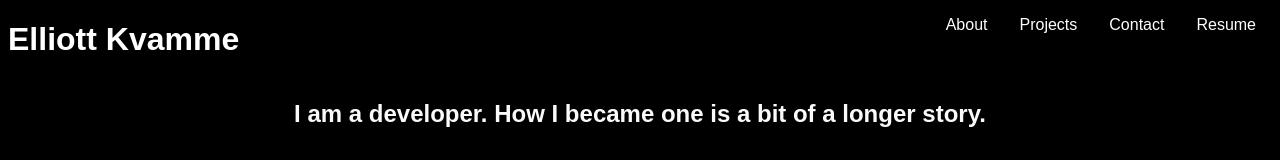
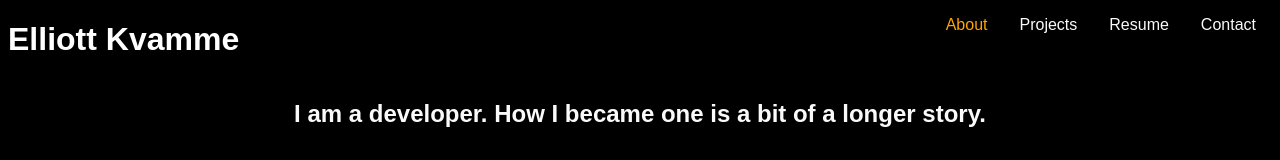
Before and after one commit to Bycicleace/react-portfolio, a React (Create React App) app: page / in a window 1280 px wide. Shown: the top 160 px of the page. Built offline with nearby package versions, Linux system fonts and the light colour scheme.

Commit message:
added highlighting with Nav selections

```diff
--- a/src/components/Nav/index.js
+++ b/src/components/Nav/index.js
@@ -1,6 +1,11 @@
 import React from 'react';
 
-function Nav() {
+function Nav(props) {
+    const {
+        currentNavigation,
+        setCurrentNavigation
+     } = props;
+
     return (
         <header className='flex-row flex-wrap px-1 space-between'>
             <h1>
@@ -10,17 +15,17 @@ function Nav() {
             </h1>
             <nav>
                 <ul className='flex-row flex-wrap'>
-                    <li className='mx-2'>
-                        <a href="#about">About</a>
+                    <li className={`mx-2 ${currentNavigation === 'about' && 'navactive'}`}>
+                        <span onClick={() => setCurrentNavigation('about')}>About</span>
                     </li>
-                    <li className='mx-2'>
-                        <a href="#projects">Projects</a>
+                    <li className={`mx-2 ${currentNavigation === 'projects' && 'navactive'}`}>
+                        <span onClick={() => setCurrentNavigation('projects')}>Projects</span>
                     </li>
-                    <li className='mx-2'>
-                        <a href="#contact">Contact</a>
+                    <li className={`mx-2 ${currentNavigation === 'resume' && 'navactive'}`}>
+                        <span onClick={() => setCurrentNavigation('resume')}>Resume</span>
                     </li>
-                    <li className='mx-2'>
-                        <a href="#resume">Resume</a>
+                    <li className={`mx-2 ${currentNavigation === 'contact' && 'navactive'}`}>
+                        <span onClick={() => setCurrentNavigation('contact')}>Contact</span>
                     </li>
                 </ul>
             </nav>
--- a/src/components/Resume/index.js
+++ b/src/components/Resume/index.js
@@ -2,13 +2,13 @@ import React from 'react';
 
 function Resume() {
     return (
-        <div id="resume" class="flex-row flex-wrap flex-start">
-            <div id="resume-header" class="mx-2">
+        <div id="resume" className="flex-row flex-wrap flex-start">
+            <div id="resume-header" className="mx-2">
                 <h2>Resume</h2>
                 <a href={require("../../assets/Elliott Resume.pdf")} target="_blank">Download my Resume</a>
             </div>
             <div>
-                <section class="mx-2">
+                <section className="mx-2">
                     <h3>Skills</h3>
                     <ul>
                         <li>HTML, CSS, and JavaScript</li>
@@ -21,13 +21,13 @@ function Resume() {
                         <li>Works well independently and on a team</li>
                     </ul>
                 </section>
-                <section class="mx-2">
+                <section className="mx-2">
                     <h3>Education</h3>
                     <span>B.S. Computer Science, <strong>University of Phoenix</strong>, October 2016</span><br /><br />
                     <span>A.A. General Studies, <strong>Anoka-Ramsey Community College</strong>, September 2010</span><br /><br />
                     <span>High School Diploma, <strong>Cambridge-Isanti High School</strong>, June 2009</span><br /><br />
                 </section>
-                <section class="mx-2">
+                <section className="mx-2">
                     <h3>Experience</h3>
                     <span>Software Developer, <strong>TruStone Financial Credit Union</strong>, December 2017 - Present</span><br /><br />
                     <span>IT Administrator, <strong>Cross Pointe Church</strong>, January 2018 - November 2021</span><br /><br />
--- a/src/index.css
+++ b/src/index.css
@@ -19,6 +19,7 @@ body {
   background-color: var(--dark);
   color: var(--light);
   font-family: sans-serif;
+  min-height: 100%;
 }
 
 img {
@@ -57,6 +58,10 @@ form input {
 
 hr {
   margin: 0px 5%;
+}
+
+nav ul li {
+  cursor: pointer;
 }
 
 .flex-row {
```
